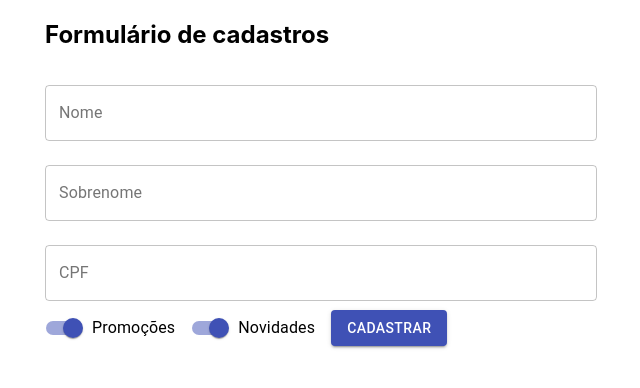
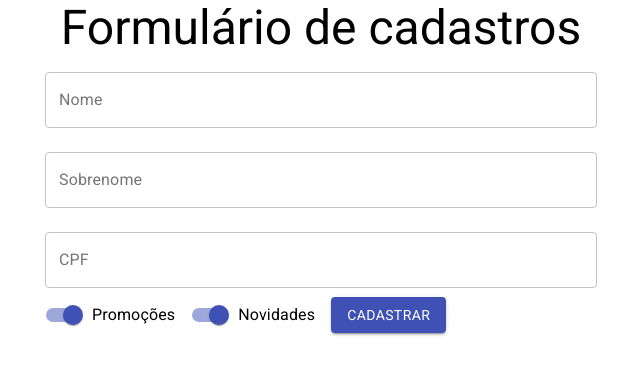
Before and after one commit to Maggnity/formulario-cadastro, a React (Create React App) app: page / in a window 1280 px wide. Shown: the top 388 px of the page, without its empty margins (319-959 px from the left). Built offline with nearby package versions, Linux system fonts and the light colour scheme.

Commit message:
Ajuste de fonte

```diff
--- a/src/App.js
+++ b/src/App.js
@@ -1,14 +1,15 @@
 import React, { Component, Fragment } from 'react';
 import './App.css';
 import FormularioCadastro from './components/FormularioCadastro/FormularioCadastro';
-import {Container} from "@material-ui/core"
+import {Container, Typography} from "@material-ui/core"
+import 'fontsource-roboto';
 
 class App extends Component{
 
   render() {
     return (
       <Container component="article" maxWidth="sm">
-        <h1>Formulário de cadastros</h1>
+        <Typography variant='h3' align='center'>Formulário de cadastros</Typography>
         <FormularioCadastro/>
       </Container>
     );
```
Also changed, not shown: 2 other files (tests, documents, lock files or other folders).
